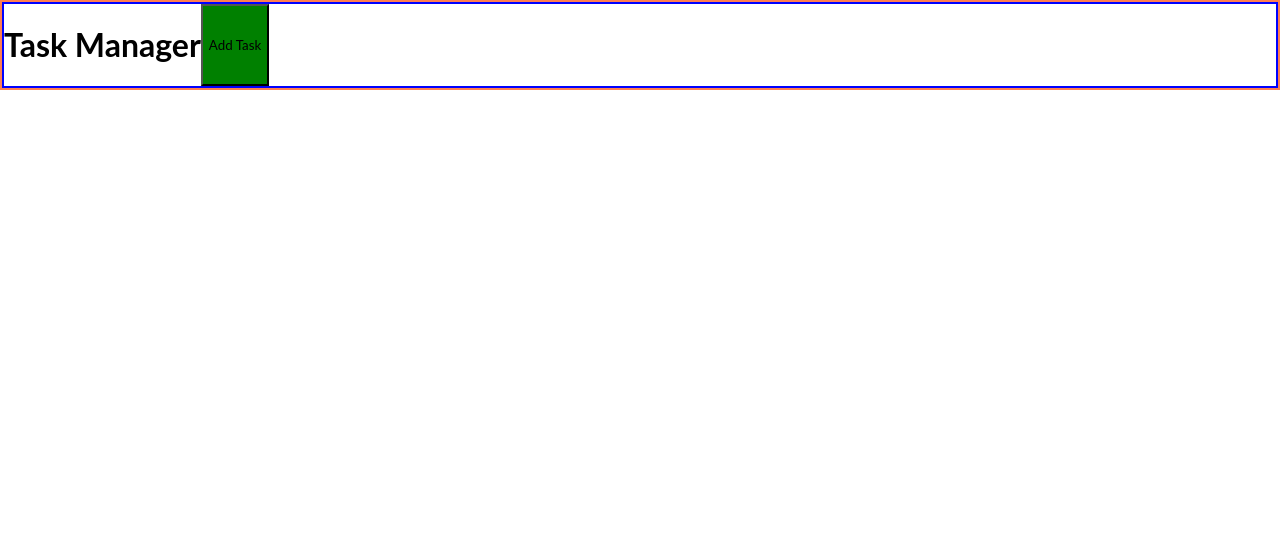
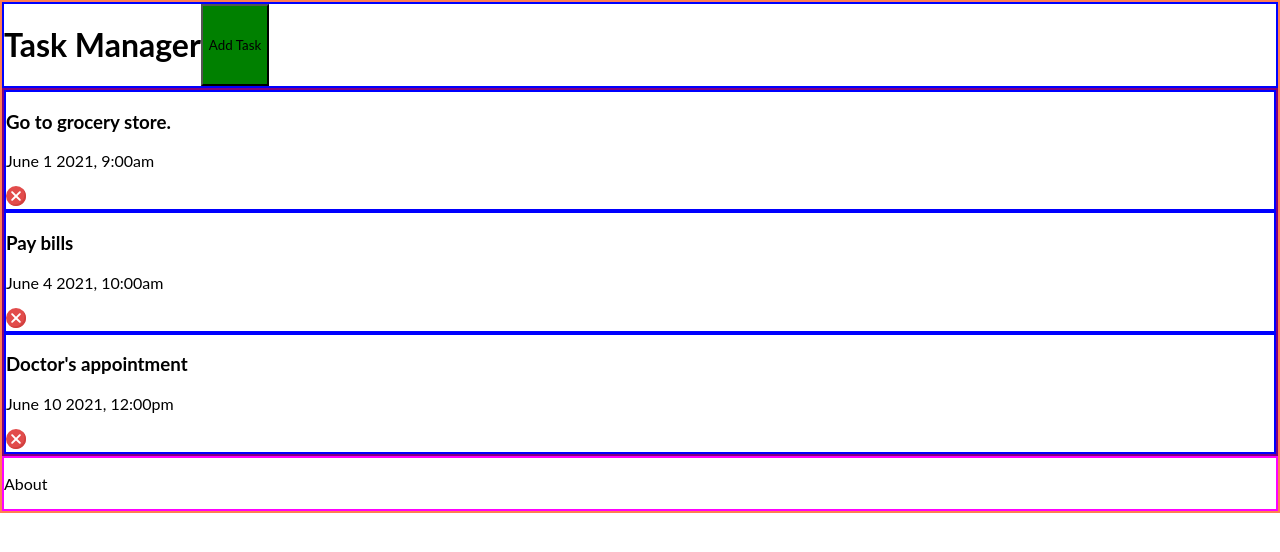
Before and after one commit to H-Bo214/task-manager, a React (Create React App) app: page / in a window 1280 px wide. Shown: the top 552 px of the page. Built offline with nearby package versions, Linux system fonts and the light colour scheme.

Commit message:
Add mockData file, create Tasks, Task, Footer components, add CSS files for all component files

```diff
--- a/src/components/App/App.js
+++ b/src/components/App/App.js
@@ -1,12 +1,19 @@
-import { useState } from 'react'
+import { useEffect, useState } from 'react'
 import { BrowserRouter as Router, Route } from 'react-router-dom';
 import Header from '../Header/Header'
 import Form from '../Form/Form'
+import Tasks from '../Tasks/Tasks'
+import Footer from '../Footer/Footer'
+import { mockData } from '../../mockData'
 import './App.css';
 
 function App() {
   const [displayAddTask, setDisplayAddTask] = useState(false)
   const [tasks, setTasks] = useState([])
+
+  useEffect(() => {
+    setTasks(mockData)
+  }, [])
 
   return (
     <Router>
@@ -19,9 +26,14 @@ function App() {
         <Route exact path='/' render={(props) => (
           <>
             {displayAddTask && <Form />}
+            <Tasks
+              tasks={tasks}
+              // onDelete={}
+              // onToggle={}
+            />
           </>
         )}/>
-
+        <Footer />
 
       </main>
     </Router>
--- /dev/null
+++ b/src/components/Footer/Footer.css
@@ -0,0 +1,3 @@
+footer {
+  border: 2px solid magenta;
+}
--- /dev/null
+++ b/src/components/Footer/Footer.js
@@ -0,0 +1,11 @@
+import '../Footer/Footer.css'
+
+const Footer = () => {
+  return (
+    <footer>
+      <p>About</p>
+    </footer>
+  )
+}
+
+export default Footer
--- /dev/null
+++ b/src/components/Form/Form.css
@@ -0,0 +1,3 @@
+form {
+  border: 2px solid slategray
+}
--- a/src/components/Form/Form.js
+++ b/src/components/Form/Form.js
@@ -2,6 +2,7 @@ import { useState } from 'react'
 import Button from '../Button/Button'
 import DatePicker from "react-datepicker"
 import "react-datepicker/dist/react-datepicker.css"
+import '../Form/Form.css'
 
 const Form = () => {
   const [text, setText] = useState('')
--- /dev/null
+++ b/src/components/Task/Task.css
@@ -0,0 +1,7 @@
+img {
+  width: 20px;
+}
+
+.single-task {
+  border: 2px solid blue;
+}
--- /dev/null
+++ b/src/components/Task/Task.js
@@ -0,0 +1,19 @@
+import deleteIcon from '../../assets/cancel-icon.svg'
+import '../Task/Task.css'
+
+const Task = ( { task } ) => {
+  return (
+    <section className='single-task'>
+      <h3>{task.text}</h3>
+      <p>{task.date}</p>
+      <img
+        className='delete-icon'
+        src={deleteIcon}
+        alt='Red circle icon with white x in the center.'
+        onClick={() => console.log('x')}
+      />
+    </section>
+  )
+}
+
+export default Task
--- /dev/null
+++ b/src/components/Tasks/Tasks.css
@@ -0,0 +1,3 @@
+.all-tasks {
+  border: 2px solid purple;
+}
--- /dev/null
+++ b/src/components/Tasks/Tasks.js
@@ -0,0 +1,13 @@
+import  Task  from '../Task/Task'
+import '../Tasks/Tasks.css'
+
+const Tasks = ( { tasks } ) => {
+  const singleTask = tasks.map((task) => <Task  key={task.id}task={task} />)
+  return (
+    <section className='all-tasks'>
+      {!tasks.length ? 'No tasks to display' : singleTask}
+    </section>
+  )
+}
+
+export default Tasks
--- a/mockData.js
+++ b/src/mockData.js
@@ -1,16 +1,16 @@
 export const mockData = [
   {id: 1,
-  task:"Go to grocery store.",
+  text:"Go to grocery store.",
   date:"June 1 2021, 9:00am",
   priority: false
   },
   {id: 2,
-  task:"Pay bills",
+  text:"Pay bills",
   date:"June 4 2021, 10:00am",
   priority: false
   },
   {id: 3,
-  task:"Doctor's appointment",
+  text:"Doctor's appointment",
   date:"June 10 2021, 12:00pm",
   priority: true
   },
```
